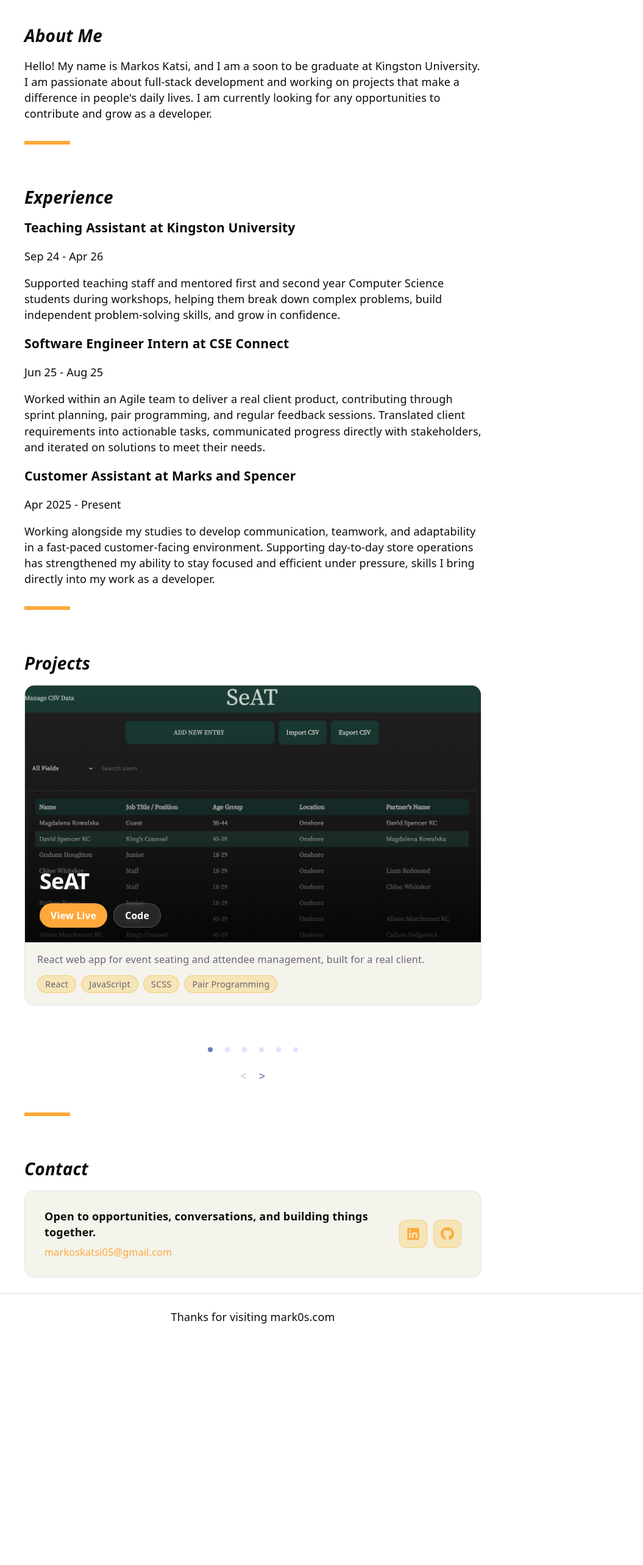
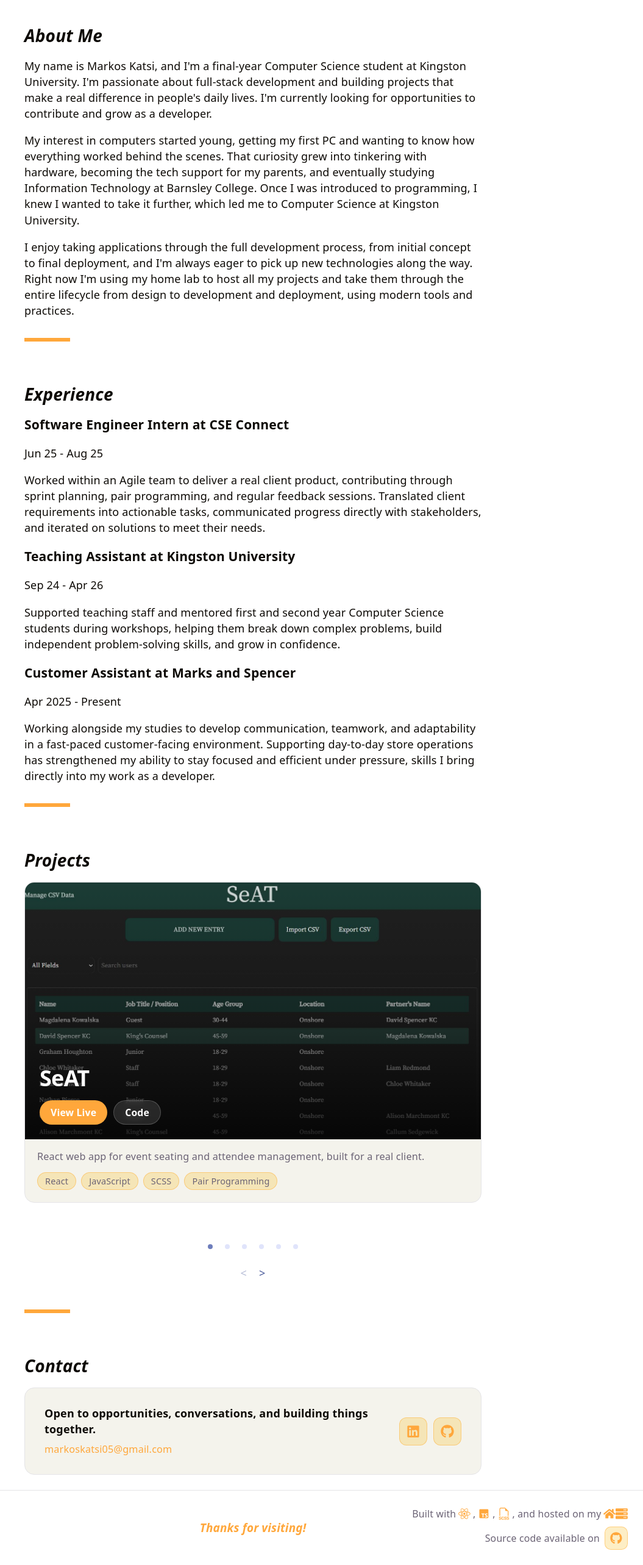
Before and after one commit to markoskatsi/mark0scom, a React (Vite) app: page / in a window 1280 px wide. Shown: the part 93-2659 px from the top of the page at 61% size, without its empty margins (225-1280 px from the left). Before the commit the page ends 2290 px from the top, so only its background shows below. Built offline with nearby package versions, Linux system fonts and the light colour scheme.

Commit message:
Added footer styling and website stack

```diff
--- a/src/data/experience.ts
+++ b/src/data/experience.ts
@@ -7,18 +7,18 @@ export interface Experience {
 
 export const experience: Experience[] = [
   {
+    title: "Software Engineer Intern",
+    company: "CSE Connect",
+    duration: "Jun 25 - Aug 25",
+    description:
+      "Worked within an Agile team to deliver a real client product, contributing through sprint planning, pair programming, and regular feedback sessions. Translated client requirements into actionable tasks, communicated progress directly with stakeholders, and iterated on solutions to meet their needs.",
+  },
+  {
     title: "Teaching Assistant",
     company: "Kingston University",
     duration: "Sep 24 - Apr 26",
     description:
       "Supported teaching staff and mentored first and second year Computer Science students during workshops, helping them break down complex problems, build independent problem-solving skills, and grow in confidence.",
-  },
-  {
-    title: "Software Engineer Intern",
-    company: "CSE Connect",
-    duration: "Jun 25 - Aug 25",
-    description:
-      "Worked within an Agile team to deliver a real client product, contributing through sprint planning, pair programming, and regular feedback sessions. Translated client requirements into actionable tasks, communicated progress directly with stakeholders, and iterated on solutions to meet their needs.",
   },
   {
     title: "Customer Assistant",
--- a/src/hooks/hasScrolled.tsx
+++ b/src/hooks/hasScrolled.tsx
@@ -4,7 +4,7 @@ export const useHasScrolled = () => {
   const [hasScrolled, setHasScrolled] = useState(false);
 
   useEffect(() => {
-    const onScroll = () => setHasScrolled(window.scrollY !== 0);
+    const onScroll = () => setHasScrolled(window.scrollY > 200);
     window.addEventListener("scroll", onScroll);
     return () => window.removeEventListener("scroll", onScroll);
   }, []);
--- a/src/index.scss
+++ b/src/index.scss
@@ -76,35 +76,6 @@ main {
   flex: 1;
 }
 
-.up-arrow {
-  position: fixed;
-  top: 20px;
-  right: 20px;
-  background: var(--accent-bg);
-  border: 1px solid var(--accent-border);
-  border-radius: 50%;
-  padding: 10px;
-  cursor: pointer;
-  opacity: 0.7;
-  transition: opacity 0.3s ease;
-  animation: drop-in 0.4s ease-out;
-
-  &:hover {
-    opacity: 1;
-  }
-}
-
-@keyframes drop-in {
-  from {
-    transform: translateY(-12px);
-    opacity: 0;
-  }
-  to {
-    transform: translateY(0);
-    opacity: 0.7;
-  }
-}
-
 header {
   padding: 32px;
   display: flex;
--- /dev/null
+++ b/src/layout/Footer.scss
@@ -0,0 +1,86 @@
+footer {
+  display: grid;
+  grid-template-columns: 1fr auto 1fr;
+  align-items: center;
+  gap: 24px;
+
+  @media (max-width: 600px) {
+    grid-template-columns: 1fr;
+    justify-items: center;
+    text-align: center;
+  }
+}
+
+.footer-welcome {
+  grid-column: 2;
+  font-size: 1.05rem;
+  font-style: italic;
+  font-weight: 600;
+  color: var(--accent);
+  white-space: nowrap;
+
+  @media (max-width: 600px) {
+    grid-column: 1;
+  }
+}
+
+.footer-right {
+  display: flex;
+  flex-direction: column;
+  align-items: flex-end;
+  gap: 8px;
+  justify-self: end;
+
+  @media (max-width: 600px) {
+    align-items: center;
+    justify-self: center;
+  }
+}
+
+.footer-info {
+  display: flex;
+  align-items: center;
+  flex-wrap: wrap;
+  justify-content: flex-end;
+  gap: 4px;
+  font-size: 0.88rem;
+  color: var(--text);
+
+  svg {
+    font-size: 1.1rem;
+    color: var(--accent);
+    vertical-align: middle;
+    position: relative;
+    top: -1px;
+  }
+}
+
+.footer-source {
+  display: flex;
+  align-items: center;
+  gap: 8px;
+  font-size: 0.88rem;
+  color: var(--text);
+
+  a {
+    display: inline-flex;
+    align-items: center;
+    justify-content: center;
+    width: 36px;
+    height: 36px;
+    border-radius: 10px;
+    font-size: 1.1rem;
+    text-decoration: none;
+    background: var(--accent-bg);
+    color: var(--accent);
+    border: 1px solid var(--accent-border);
+    transition: background 0.2s, color 0.2s, transform 0.15s;
+    vertical-align: middle;
+
+    &:hover {
+      background: var(--accent);
+      color: var(--bg);
+      transform: translateY(-2px);
+    }
+  }
+}
--- a/src/layout/Footer.tsx
+++ b/src/layout/Footer.tsx
@@ -1,7 +1,45 @@
+import { FaGithub } from "react-icons/fa";
+import { FaReact } from "react-icons/fa";
+import { BiLogoTypescript } from "react-icons/bi";
+import { BsFiletypeScss } from "react-icons/bs";
+import { FaHome } from "react-icons/fa";
+import { FaServer } from "react-icons/fa";
+import "./Footer.scss";
+import { Button } from "../ui/Button";
+
 export const Footer = () => {
   return (
     <footer>
-      <div>Thanks for visiting mark0s.com</div>
+      <div className="footer-welcome">
+        <div>Thanks for visiting!</div>
+      </div>
+      <div className="footer-right">
+        <div className="footer-info">
+          Built with{" "}
+          <span title="React">
+            <FaReact />
+          </span>
+          ,{" "}
+          <span title="TypeScript">
+            <BiLogoTypescript />
+          </span>
+          ,{" "}
+          <span title="SCSS">
+            <BsFiletypeScss />
+          </span>
+          , and hosted on my{" "}
+          <span title="Home Server">
+            <FaHome />
+            <FaServer />
+          </span>
+        </div>
+        <div className="footer-source">
+          Source code available on{" "}
+          <Button href="https://github.com/markoskatsi/mark0scom">
+            <FaGithub />
+          </Button>
+        </div>
+      </div>
     </footer>
   );
 };
--- a/src/sections/About.tsx
+++ b/src/sections/About.tsx
@@ -2,7 +2,28 @@ const About = () => {
   return (
     <section id="about">
       <h2>About Me</h2>
-      <p>Hello! My name is Markos Katsi, and I am a soon to be graduate at Kingston University. I am passionate about full-stack development and working on projects that make a difference in people's daily lives. I am currently looking for any opportunities to contribute and grow as a developer.</p>
+      <p>
+        My name is Markos Katsi, and I'm a final-year Computer Science student
+        at Kingston University. I'm passionate about full-stack development and
+        building projects that make a real difference in people's daily lives.
+        I'm currently looking for opportunities to contribute and grow as a
+        developer.
+      </p>
+      <p>
+        My interest in computers started young, getting my first PC and wanting
+        to know how everything worked behind the scenes. That curiosity grew
+        into tinkering with hardware, becoming the tech support for my parents,
+        and eventually studying Information Technology at Barnsley College. Once
+        I was introduced to programming, I knew I wanted to take it further,
+        which led me to Computer Science at Kingston University.
+      </p>
+      <p>
+        I enjoy taking applications through the full development process, from
+        initial concept to final deployment, and I'm always eager to pick up new
+        technologies along the way. Right now I'm using my home lab to host all
+        my projects and take them through the entire lifecycle from design to
+        development and deployment, using modern tools and practices.
+      </p>
     </section>
   );
 };
--- /dev/null
+++ b/src/ui/ScrollToTop.scss
@@ -0,0 +1,28 @@
+.up-arrow {
+  position: fixed;
+  top: 20px;
+  right: 20px;
+  background: var(--accent-bg);
+  border: 1px solid var(--accent-border);
+  border-radius: 50%;
+  padding: 10px;
+  cursor: pointer;
+  opacity: 0.7;
+  transition: opacity 0.3s ease;
+  animation: drop-in 0.4s ease-out;
+
+  &:hover {
+    opacity: 1;
+  }
+}
+
+@keyframes drop-in {
+  from {
+    transform: translateY(-12px);
+    opacity: 0;
+  }
+  to {
+    transform: translateY(0);
+    opacity: 0.7;
+  }
+}
--- a/src/ui/ScrollToTop.tsx
+++ b/src/ui/ScrollToTop.tsx
@@ -1,5 +1,6 @@
 import { FaArrowUp } from "react-icons/fa";
 import { useHasScrolled } from "../hooks/hasScrolled.tsx";
+import "./ScrollToTop.scss";
 
 const ScrollToTop = () => {
   const hasScrolled = useHasScrolled();
```
